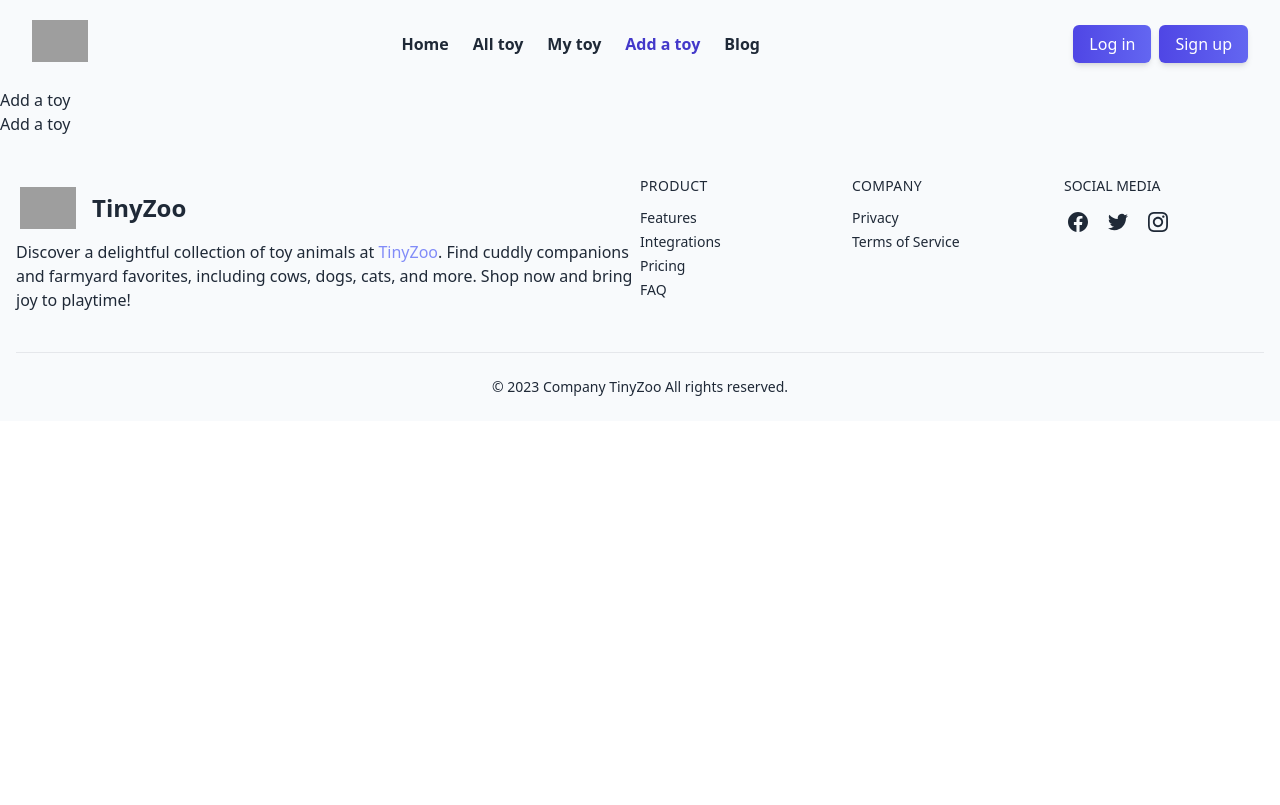
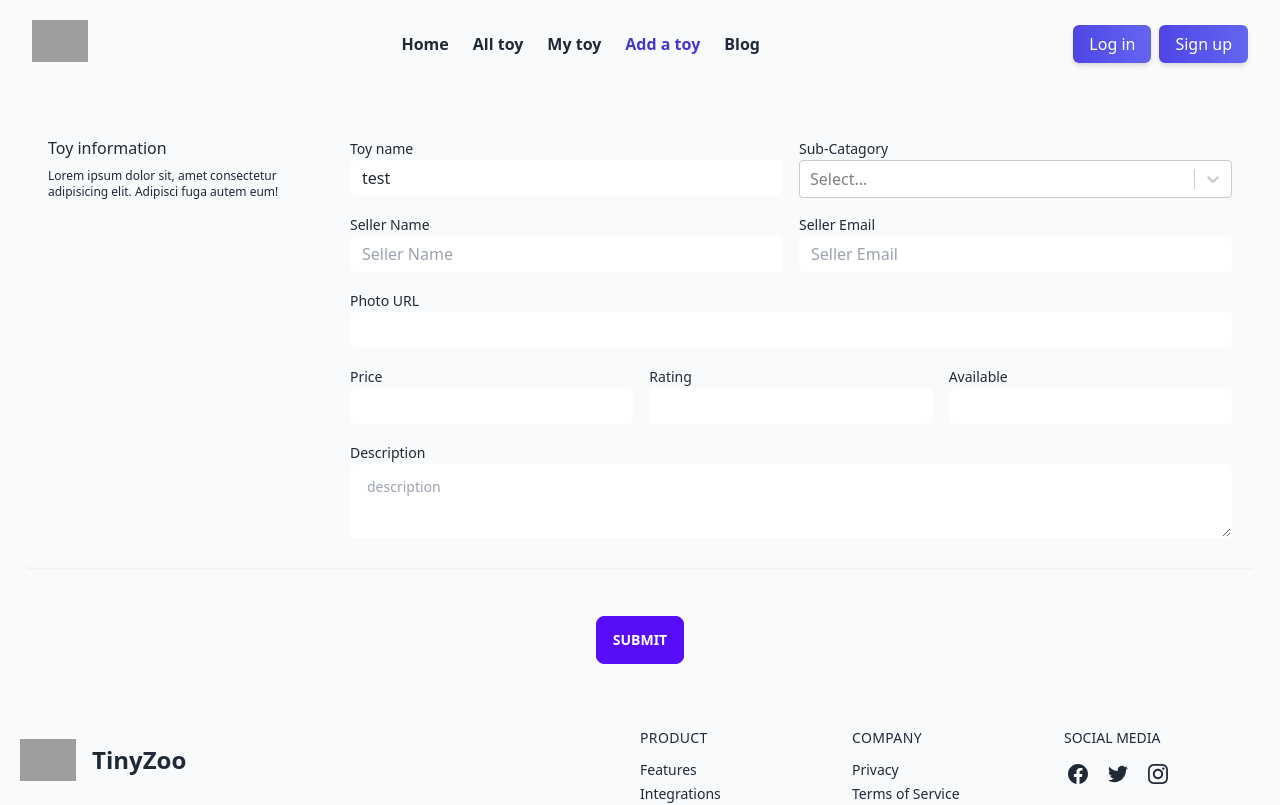
Before and after one commit to opu183059/TinyZoo_Client, a React (Vite) app: page /addatoy in a window 1280 px wide. Shown: the top 805 px of the page. Built offline with nearby package versions, Linux system fonts and the light colour scheme; grey boxes are pictures that could not be loaded.

Commit message:
Add toy page added

```diff
--- a/package.json
+++ b/package.json
@@ -16,7 +16,9 @@
     "match-sorter": "^6.3.1",
     "react": "^18.2.0",
     "react-dom": "^18.2.0",
+    "react-hook-form": "^7.43.9",
     "react-router-dom": "^6.11.2",
+    "react-select": "^5.7.3",
     "sort-by": "^1.2.0"
   },
   "devDependencies": {
--- a/src/components/common/Footer.jsx
+++ b/src/components/common/Footer.jsx
@@ -16,11 +16,9 @@ const Footer = () => {
                 TinyZoo
               </span>
             </a>
-            <div>
-              Discover a delightful collection of toy animals at{" "}
-              <span className="text-indigo-400">TinyZoo</span>. Find cuddly
-              companions and farmyard favorites, including cows, dogs, cats, and
-              more. Shop now and bring joy to playtime!
+            <div className="mt-3">
+              Find cuddly companions and farmyard favorites, including cows,
+              dogs, cats, and more. Shop now and bring joy to playtime!
             </div>
           </div>
           <div className="grid grid-cols-2 text-sm gap-x-3 gap-y-8 lg:w-2/3 sm:grid-cols-3">
@@ -120,7 +118,7 @@ const Footer = () => {
           </div>
         </div>
         <div className="py-6 text-sm text-center dark:text-gray-400">
-          © 2023 Company <a href="#">TinyZoo</a> All rights reserved.
+          © 2023 <a href="#">TinyZoo</a>, All rights reserved.
         </div>
       </footer>
     </div>
--- a/src/components/pages/addatoy/Addatoy.jsx
+++ b/src/components/pages/addatoy/Addatoy.jsx
@@ -1,8 +1,181 @@
+import { useState } from "react";
+import { useForm } from "react-hook-form";
+
+import CreatableSelect from "react-select/creatable";
+
 const Addatoy = () => {
+  const [selectedOption, setSelectedOption] = useState(null);
+  const {
+    register,
+    handleSubmit,
+    watch,
+    formState: { errors },
+  } = useForm();
+  const onSubmit = (data) => {
+    data.subCategory = selectedOption;
+    console.log(data);
+  };
+
+  const options = [
+    { value: "JavaScript", label: "JavaScript" },
+    { value: "C++", label: "C++" },
+    { value: "HTML", label: "HTML" },
+    { value: "CSS", label: "CSS" },
+    { value: "React", label: "React" },
+    { value: "Node", label: "Node" },
+    { value: "MongoDB", label: "MongoDB" },
+    { value: "Redux", label: "Redux" },
+  ];
+
   return (
     <div>
-      <h1>Add a toy</h1>
-      <h1>Add a toy</h1>
+      <section className="p-6 dark:text-gray-50">
+        <form
+          onSubmit={handleSubmit(onSubmit)}
+          noValidate=""
+          action=""
+          className="container flex flex-col mx-auto space-y-12 ng-untouched ng-pristine ng-valid"
+        >
+          <fieldset className="grid grid-cols-4 gap-6 p-6 rounded-md shadow-sm dark:bg-gray-900">
+            <div className="space-y-2 col-span-full lg:col-span-1">
+              <p className="font-medium">Toy information</p>
+              <p className="text-xs">
+                Lorem ipsum dolor sit, amet consectetur adipisicing elit.
+                Adipisci fuga autem eum!
+              </p>
+            </div>
+            <div className="grid grid-cols-6 gap-4 col-span-full lg:col-span-3">
+              <div className="col-span-full sm:col-span-3">
+                <label htmlFor="firstname" className="text-sm">
+                  Toy name
+                </label>
+                <input
+                  defaultValue="test"
+                  {...register("toyname")}
+                  id="toyname"
+                  type="text"
+                  placeholder="Toy name"
+                  className="h-9 ps-3 w-full rounded-md focus:ring focus:ring-opacity-75 focus:ring-blue-400 dark:border-gray-700 dark:text-gray-900"
+                />
+              </div>
+              <div className="col-span-full sm:col-span-3">
+                <label htmlFor="subCatagory" className="text-sm">
+                  Sub-Catagory
+                </label>
+                <CreatableSelect
+                  className="h-9 w-full dark:border-gray-700 dark:text-gray-900"
+                  defaultValue={selectedOption}
+                  onChange={setSelectedOption}
+                  options={options}
+                  isMulti
+                />
+              </div>
+              <div className="col-span-full sm:col-span-3">
+                <label htmlFor="sellerName" className="text-sm">
+                  Seller Name
+                </label>
+                <input
+                  {...register("sellerName")}
+                  id="sellerName"
+                  type="text"
+                  placeholder="Seller Name"
+                  className="w-full h-9 ps-3 rounded-md focus:ring focus:ring-opacity-75 focus:ring-blue-400 dark:border-gray-700 dark:text-gray-900"
+                />
+              </div>
+              <div className="col-span-full sm:col-span-3">
+                <label htmlFor="sellerEmail" className="text-sm">
+                  Seller Email
+                </label>
+                <input
+                  {...register("sellerEmail")}
+                  id="sellerEmail"
+                  type="email"
+                  placeholder="Seller Email "
+                  className="w-full h-9 ps-3 rounded-md focus:ring focus:ring-opacity-75 focus:ring-blue-400 dark:border-gray-700 dark:text-gray-900"
+                />
+              </div>
+              {/* <div className="col-span-full sm:col-span-3">
+                <label htmlFor="email" className="text-sm">
+                  Gender
+                </label>
+                <select
+                  {...register("gender")}
+                  className="h-9 w-full rounded-md focus:ring focus:ring-opacity-75 focus:ring-blue-400 dark:border-gray-700 dark:text-gray-900"
+                >
+                  <option value="female">female</option>
+                  <option value="male">male</option>
+                  <option value="other">other</option>
+                </select>
+              </div> */}
+              <div className="col-span-full">
+                <label htmlFor="photoURL" className="text-sm">
+                  Photo URL
+                </label>
+                <input
+                  {...register("photoURL")}
+                  id="photoURL"
+                  type="text"
+                  placeholder=""
+                  className="h-9 ps-3 w-full rounded-md focus:ring focus:ring-opacity-75 focus:ring-blue-400 dark:border-gray-700 dark:text-gray-900"
+                />
+              </div>
+
+              <div className="col-span-full sm:col-span-2">
+                <label htmlFor="Price" className="text-sm">
+                  Price
+                </label>
+                <input
+                  {...register("Price")}
+                  id="Price"
+                  type="text"
+                  placeholder=""
+                  className="h-9 ps-3 w-full rounded-md focus:ring focus:ring-opacity-75 focus:ring-blue-400 dark:border-gray-700 dark:text-gray-900"
+                />
+              </div>
+              <div className="col-span-full sm:col-span-2">
+                <label htmlFor="Rating" className="text-sm">
+                  Rating
+                </label>
+                <input
+                  {...register("Rating")}
+                  id="Rating"
+                  type="text"
+                  placeholder=""
+                  className="h-9 ps-3 w-full rounded-md focus:ring focus:ring-opacity-75 focus:ring-blue-400 dark:border-gray-700 dark:text-gray-900"
+                />
+              </div>
+              <div className="col-span-full sm:col-span-2">
+                <label htmlFor="Available" className="text-sm">
+                  Available
+                </label>
+                <input
+                  {...register("Available")}
+                  id="Available"
+                  type="text"
+                  placeholder=""
+                  className="h-9 ps-3 w-full rounded-md focus:ring focus:ring-opacity-75 focus:ring-blue-400 dark:border-gray-700 dark:text-gray-900"
+                />
+              </div>
+              <div className="col-span-full">
+                <label htmlFor="description" className="text-sm">
+                  Description
+                </label>
+                {/* <textarea className="textarea" placeholder="Details"></textarea> */}
+                <textarea
+                  {...register("description")}
+                  id="description"
+                  type="text"
+                  placeholder="description"
+                  className="textarea w-full rounded-md focus:ring focus:ring-opacity-75 focus:ring-blue-400 dark:border-gray-700 dark:text-gray-900"
+                />
+              </div>
+            </div>
+          </fieldset>
+          <div className="w-full text-center">
+            <input type="submit" className="btn btn-primary" />
+          </div>
+        </form>
+      </section>
     </div>
   );
 };
--- /dev/null
+++ b/src/components/pages/home/Availabletoy.jsx
@@ -0,0 +1,28 @@
+import { useState } from "react";
+
+const Availabletoy = () => {
+  const [active, setActive] = useState("");
+  const handleTabClick = (name) => {
+    setActive(name);
+  };
+  return (
+    <div className="text-center">
+      <div
+        onClick={() => handleTabClick("remote")}
+        className={`btn ${active == "remote" ? "bg-indigo-600" : " bg-white"}`}
+      >
+        Remote
+      </div>
+      <div
+        onClick={() => handleTabClick("onsite")}
+        className={`btn btn-primary ${
+          active == "onsite" ? "bg-indigo-600" : " bg-white"
+        }`}
+      >
+        Onsite
+      </div>
+    </div>
+  );
+};
+
+export default Availabletoy;
--- a/src/components/pages/home/Banner.jsx
+++ b/src/components/pages/home/Banner.jsx
@@ -1,18 +1,23 @@
 const Banner = () => {
   return (
     <div>
-      <div className="hero min-h-screen bg-[url('https://media.istockphoto.com/id/1096992806/photo/colorful-kids-toys-frame-on-wooden-background-top-view-flat-lay-copy-space-for-text.jpg?s=170667a&w=0&k=20&c=Sjg9sbhAp4wJ7O03ykwZyV2lVG309kwlDS5QYn7g6RQ=')] bg-cover bg-fixed">
+      <div className="hero min-h-screen bg-[url('https://i.ibb.co/PhHd1Rt/banerfinal.jpg')] bg-cover bg-fixed">
         <div className="hero-content flex-col lg:flex-row-reverse w-10/12 mx-auto">
-          <img
+          {/* <img
             src="https://i.ibb.co/YhPm11D/banner.jpg"
             className="rounded-lg shadow-2xl"
-          />
-          <div>
-            <h1 className="text-2xl  text-stone-400 font-akaya">welcome to</h1>
-            <h1 className="text-7xl text-indigo-900 font-akaya drop-shadow-[0_35px_35px_rgba(255, 255, 255)]">
-              TinyZoo
-            </h1>
-            <p className="py-6 text-stone-800">
+          /> */}
+          <div className="lg:w-1/2 w-0"></div>
+          <div className="text-center md:text-left lg:w-1/2 w-full">
+            <div className="flex">
+              <div className="hidden md:block items-center justify-center w-16 h-16 p-1 rounded-full dark:bg-white">
+                <img src="https://i.ibb.co/hghyqpM/TinyZoo3.png" alt="" />
+              </div>
+              <h1 className="text-7xl ms-3 text-indigo-100 font-akaya drop-shadow-[0_35px_35px_rgba(255, 255, 255)]">
+                TinyZoo
+              </h1>
+            </div>
+            <p className="py-6 text-indigo-100">
               Discover a world of adorable toy animals at our online store. From
               cuddly cows to playful cats and majestic lions, we offer a wide
               selection of high-quality companions. Let your imagination roam
--- a/src/components/pages/home/Gallery.jsx
+++ b/src/components/pages/home/Gallery.jsx
@@ -5,14 +5,14 @@ const Gallery = () => {
         <div className="grid lg:grid-cols-2 gap-4">
           <div>
             <img
-              className="h-auto w-full rounded-lg"
+              className="h-auto w-full rounded-lg transition hover:shadow-lg"
               src="https://i.ibb.co/YkWyzJs/g1.jpg"
               alt=""
             />
           </div>
           <div>
             <img
-              className="h-auto w-full rounded-lg"
+              className="h-auto w-full rounded-lg transition hover:shadow-lg"
               src="https://i.ibb.co/rFcYQkq/g1-2.jpg"
               alt=""
             />
@@ -21,35 +21,35 @@ const Gallery = () => {
         <div className="grid grid-cols-2 lg:grid-cols-5 gap-4">
           <div>
             <img
-              className="h-auto max-w-full rounded-lg"
+              className="h-auto max-w-full rounded-lg transition hover:shadow-lg"
               src="https://i.ibb.co/m9kHBxK/g7.jpg"
               alt=""
             />
           </div>
           <div>
             <img
-              className="h-auto max-w-full rounded-lg"
+              className="h-auto max-w-full rounded-lg transition hover:shadow-lg"
               src="https://i.ibb.co/SJf9bNb/g5-1.jpg"
               alt=""
             />
           </div>
           <div>
             <img
-              className="h-auto max-w-full rounded-lg"
+              className="h-auto max-w-full rounded-lg transition hover:shadow-lg"
               src="https://i.ibb.co/crpwV9m/g4-1.jpg"
               alt=""
             />
           </div>
           <div>
             <img
-              className="h-auto max-w-full rounded-lg"
+              className="h-auto max-w-full rounded-lg transition hover:shadow-lg"
               src="https://i.ibb.co/L63dqCw/g6-1.jpg"
               alt=""
             />
           </div>
           <div>
             <img
-              className="h-auto max-w-full rounded-lg hidden md:block"
+              className="h-auto max-w-full rounded-lg transition hover:shadow-lg hidden md:block"
               src="https://i.ibb.co/XXT034S/g2-1.jpg"
               alt=""
             />
--- a/src/components/pages/home/Home.jsx
+++ b/src/components/pages/home/Home.jsx
@@ -1,3 +1,4 @@
+import Availabletoy from "./Availabletoy";
 import Banner from "./Banner";
 import Gallery from "./Gallery";
 
@@ -6,6 +7,7 @@ const Home = () => {
     <div>
       <Banner></Banner>
       <Gallery></Gallery>
+      <Availabletoy></Availabletoy>
     </div>
   );
 };
```
Also changed, not shown: 1 other file (tests, documents, lock files or other folders).
